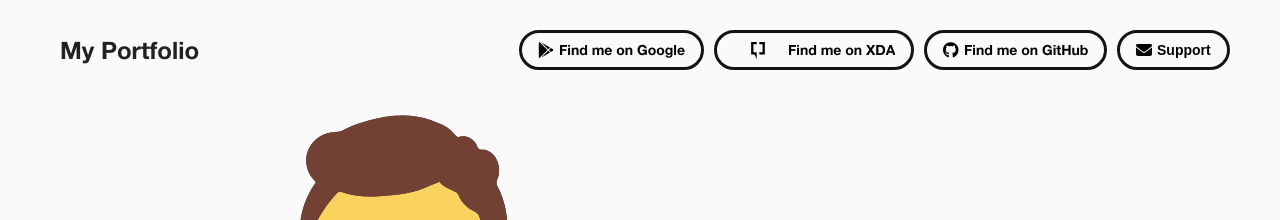
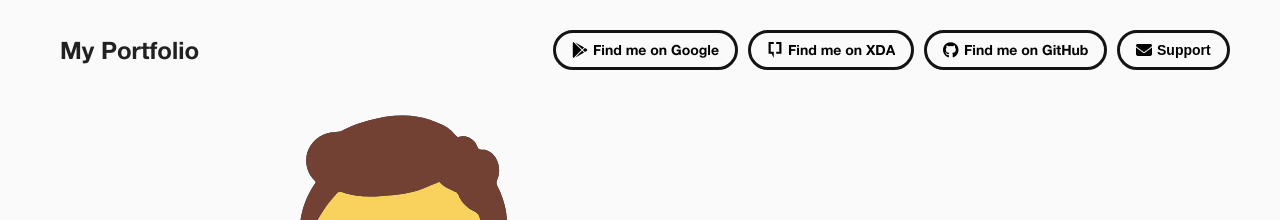
Before and after one commit to Massi-X/massi-x.github.io, a Jekyll site: the page built from index.html, in a window 1280 px wide. Shown: the top 220 px of the page. Built offline with Jekyll 4.4.1, drawn with Linux system fonts in a browser that asks for light colours.

Commit message:
Fix width bug introduced in ce05a43

```diff
--- a/_includes/head.html
+++ b/_includes/head.html
@@ -21,7 +21,7 @@
 	<link rel="stylesheet" href="/public/assets/css/cookieconsent.css">
 	<link rel="stylesheet" href="/public/assets/css/cookieconsent_extra.css?v=1.0.4">
 
-	<link rel="stylesheet" href="/assets/css/style.css?v=1.6.5">
+	<link rel="stylesheet" href="/assets/css/style.css?v=1.6.6">
 	<link rel="stylesheet" href="/assets/fontawesome/css/fontawesome.min.css">
 	<link rel="stylesheet" href="/assets/fontawesome/css/brands.min.css">
 	<link rel="stylesheet" href="/assets/fontawesome/css/solid.min.css">
--- a/assets/css/style.scss
+++ b/assets/css/style.scss
@@ -974,7 +974,8 @@
 	}
 
 	#navbar>.buttons>.button .xda-icon {
-		height: calc(1lh + 1px);
+		height: 1lh;
+		width: 1lh;
 	}
 
 	#navbar>#breadcumb {
```
